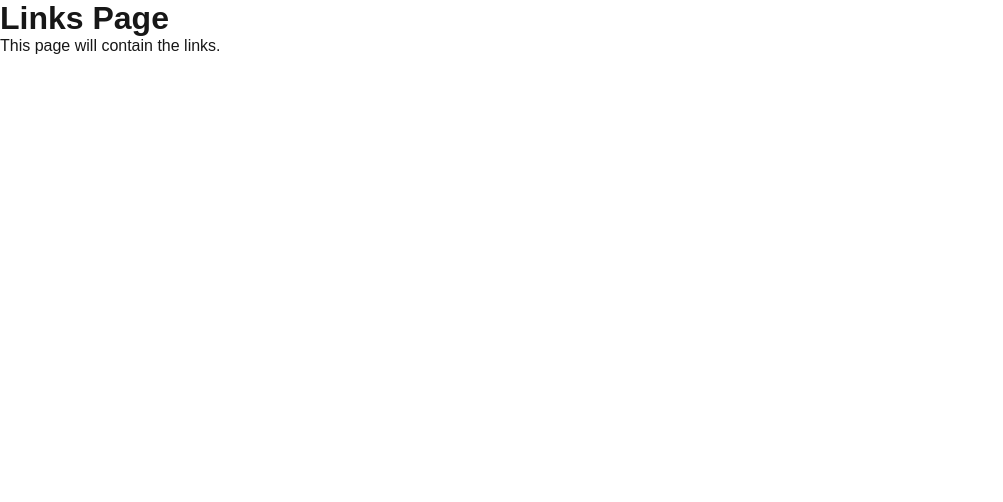
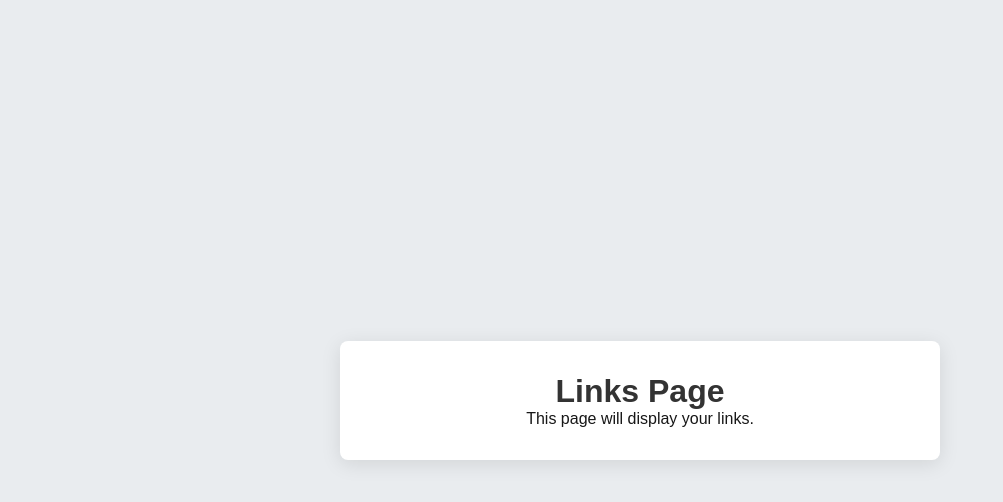
Before and after one commit to krushna06/Links-Manager, a Next.js app: page /links in a window 1280 px wide. Shown: the top 502 px of the page, without its empty margins (0-1003 px from the left). Built offline with nearby package versions, Linux system fonts and the light colour scheme.

Commit message:
feat: css to links page & fix dark login -> light links

```diff
--- a/pages/links.js
+++ b/pages/links.js
@@ -1,10 +1,14 @@
+import styles from '../styles/Links.module.css';
+
 const LinksPage = () => {
-    return (
-      <div>
+  return (
+    <div className={styles.container}>
+      <div className={styles.content}>
         <h1>Links Page</h1>
-        <p>This page will contain the links.</p>
+        <p>This page will display your links.</p>
       </div>
-    );
-  };
+    </div>
+  );
+};
 
-  export default LinksPage;
+export default LinksPage;
--- /dev/null
+++ b/styles/Links.module.css
@@ -0,0 +1,22 @@
+.container {
+    display: flex;
+    justify-content: center;
+    align-items: center;
+    height: 100vh;
+    background-color: #e9ecef;
+    font-family: Arial, sans-serif;
+}
+
+.content {
+    background-color: white;
+    padding: 2rem;
+    border-radius: 8px;
+    box-shadow: 0 4px 20px rgba(0, 0, 0, 0.1);
+    width: 80%;
+    max-width: 600px;
+    text-align: center;
+}
+
+h1 {
+    color: #333;
+}
```
